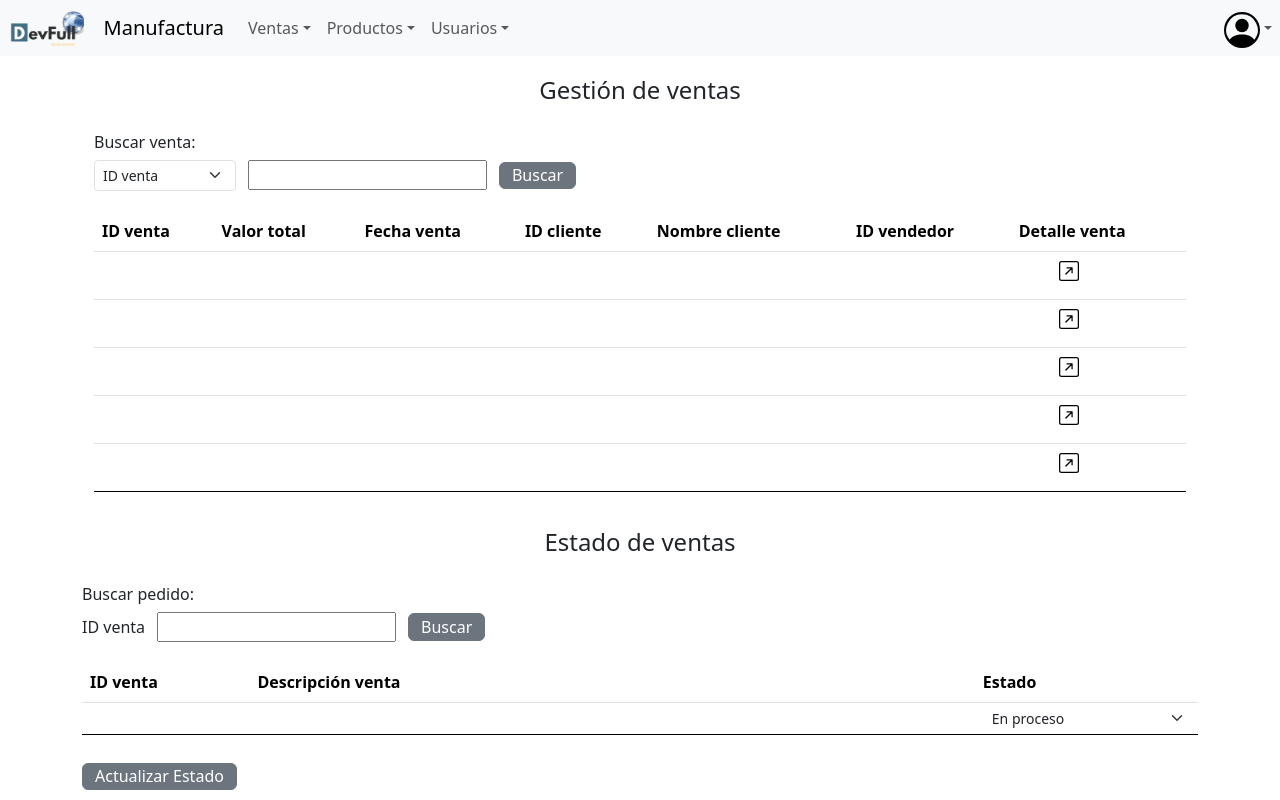
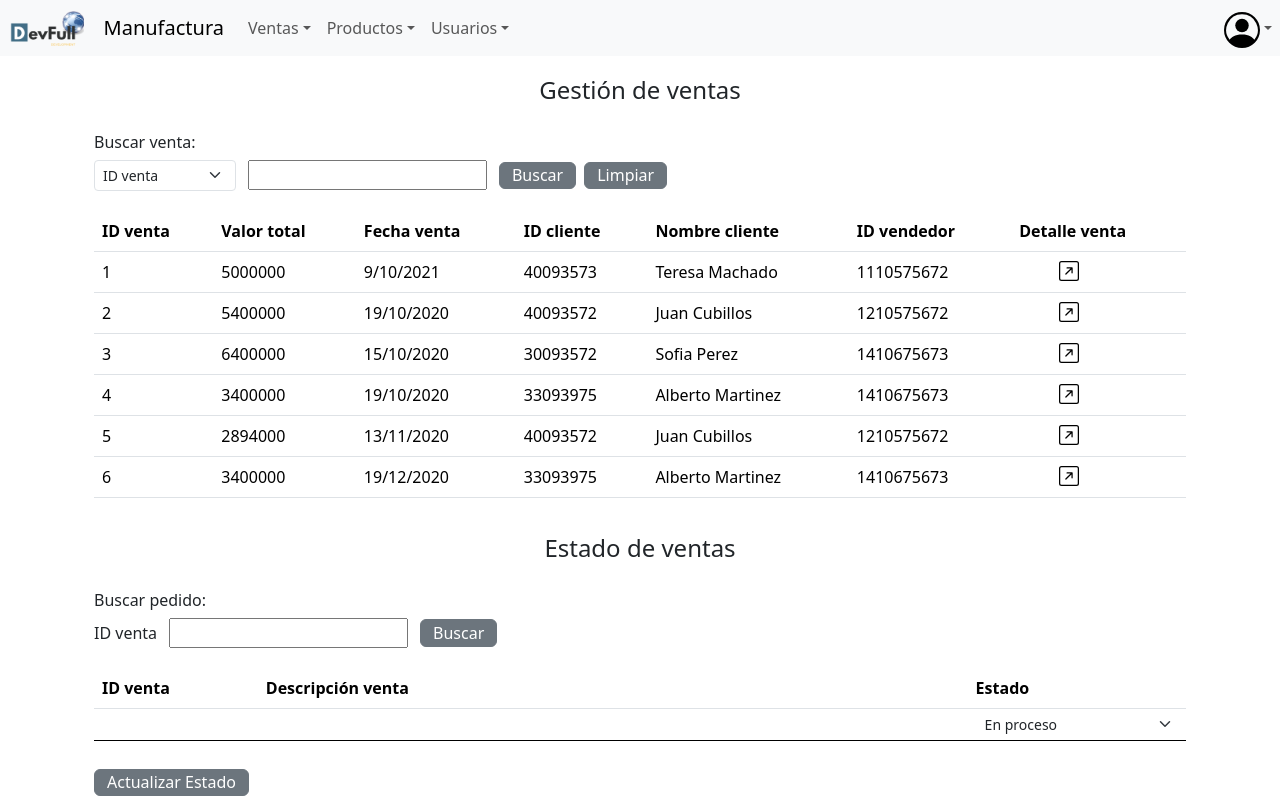
Before and after one commit to MinTic-2021/Manufacture, a React (Create React App) app: page /gven-admin in a window 1280 px wide. Shown: the top 800 px of the page. Built offline with nearby package versions, Linux system fonts and the light colour scheme.

Commit message:
funcionalidad de búsqueda en gestión ventas

```diff
--- a/src/pages/gestion-ventas/GestionVenta.jsx
+++ b/src/pages/gestion-ventas/GestionVenta.jsx
@@ -1,6 +1,41 @@
-import React from 'react'
+import React, { useEffect, useState } from 'react'
+import datos from 'ventas.json';
+import { nanoid } from 'nanoid';
+import { toast } from 'react-toastify';
+import 'react-toastify/dist/ReactToastify.css';
 
 const GestionVenta = () => {
+
+    const [ventas, setVentas] = useState([]);
+    let [busqueda, setBusqueda] = useState('')
+    const [criterio, setCriterio] = useState('idVenta')
+
+    const buscar = () =>{
+        try{
+            const filtro = []
+            if(busqueda === '' || criterio === 'todo'){
+                console.log(ventas)
+                setVentas(ventas)
+            }else{
+                for (let i = 0; i < ventas.length; i++){
+                    console.log(ventas[i])
+                    if(ventas[i][criterio].toLowerCase() === busqueda){
+                        filtro.push(ventas[i])
+                    }
+                }
+                setVentas(filtro)
+            }
+        } catch {
+            toast.error("La búsqueda no se puede realizar")
+        }
+        console.log(criterio,busqueda)
+    }
+
+    useEffect(() => {
+        // obtención datos backend
+        setVentas(datos);
+    }, [])
+
     return (
         <div className="container-sm" style={{paddingBottom: '40px'}}>
             <div className="container-sm">
@@ -9,112 +44,26 @@ const GestionVenta = () => {
                 </h4>
                 <h6>Buscar venta:</h6>
                 <div style={{display: 'flex', justifyContent: 'left', alignItems: 'center'}}>
-                    <select className="form-select form-select-sm" style={{width: '13%'}}>
-                        <option value="id">ID venta</option>
-                        <option value="producto">ID Cliente</option>
-                        <option value="vendedor">Nombre cliente</option>
+                    <select className="form-select form-select-sm" onChange={((e) => {setCriterio(e.target.value)})} style={{width: '13%'}}>
+                        <option value="idVenta">ID venta</option>
+                        <option value="idCliente">ID Cliente</option>
+                        <option value="nombreCliente">Nombre cliente</option>
+                        <option value="idVendedor">ID Vendedor</option>
                         <option value="todo">Mostrar todo</option>
                     </select>
                     <div style={{paddingRight: '12px', paddingLeft: '12px'}}>
-                        <input type="text"/>
+                        <input onChange={((e) => {setBusqueda(e.target.value.toLowerCase())})} type="text"/>
                     </div>
-                    <button type="button" className="btn btn-secondary" style={{paddingTop: '0.8px', paddingBottom: '1px'}}>
+                    <button type="button" onClick={() => {buscar()}} className="btn btn-secondary" style={{paddingTop: '0.8px', paddingBottom: '1px'}}>
                         Buscar
                     </button>
+                    <button type="button" onClick={() => {setVentas(datos)}} className="btn btn-secondary" style={{paddingTop: '0.8px', paddingBottom: '1px', marginLeft: '1vh'}}>
+                        Limpiar
+                    </button>
                 </div>
-                    <div style={{paddingTop: '20px'}}>
-                    <table className="table table-hover" style={{paddingLeft: '50px'}}>
-                        <thead>
-                        <tr>
-                            <th>ID venta</th>
-                            <th>Valor total</th>
-                            <th>Fecha venta</th>
-                            <th>ID cliente</th>
-                            <th>Nombre cliente</th>
-                            <th>ID vendedor</th>
-                            <th>Detalle venta</th>
-                        </tr>
-                        </thead>
-                        <tbody style={{height: '30vh'}}>
-                            <tr style={{height: '5vh'}}>
-                                <td> </td>
-                                <td> </td>
-                                <td> </td>
-                                <td> </td>
-                                <td> </td>
-                                <td> </td>
-                                <td style={{paddingTop: '5px', paddingBottom: '0%'}}>
-                                    <div style={{paddingLeft: '40px', cursor: 'pointer'}}>
-                                        <svg xmlns="http://www.w3.org/2000/svg" width="20" height="20" fill="currentColor" className="bi bi-arrow-up-right-square" viewBox="0 0 16 16">
-                                        <path fillRule="evenodd" d="M15 2a1 1 0 0 0-1-1H2a1 1 0 0 0-1 1v12a1 1 0 0 0 1 1h12a1 1 0 0 0 1-1V2zM0 2a2 2 0 0 1 2-2h12a2 2 0 0 1 2 2v12a2 2 0 0 1-2 2H2a2 2 0 0 1-2-2V2zm5.854 8.803a.5.5 0 1 1-.708-.707L9.243 6H6.475a.5.5 0 1 1 0-1h3.975a.5.5 0 0 1 .5.5v3.975a.5.5 0 1 1-1 0V6.707l-4.096 4.096z"/>
-                                        </svg>
-                                    </div>
-                                </td>
-                            </tr>
-                            <tr style={{height: '5vh'}}>
-                                <td> </td>
-                                <td> </td>
-                                <td> </td>
-                                <td> </td>
-                                <td> </td>
-                                <td> </td>
-                                <td style={{paddingTop: '5px', paddingBottom: '0%'}}>
-                                    <div style={{paddingLeft: '40px', cursor: 'pointer'}}>
-                                        <svg xmlns="http://www.w3.org/2000/svg" width="20" height="20" fill="currentColor" className="bi bi-arrow-up-right-square" viewBox="0 0 16 16">
-                                        <path fillRule="evenodd" d="M15 2a1 1 0 0 0-1-1H2a1 1 0 0 0-1 1v12a1 1 0 0 0 1 1h12a1 1 0 0 0 1-1V2zM0 2a2 2 0 0 1 2-2h12a2 2 0 0 1 2 2v12a2 2 0 0 1-2 2H2a2 2 0 0 1-2-2V2zm5.854 8.803a.5.5 0 1 1-.708-.707L9.243 6H6.475a.5.5 0 1 1 0-1h3.975a.5.5 0 0 1 .5.5v3.975a.5.5 0 1 1-1 0V6.707l-4.096 4.096z"/>
-                                        </svg>
-                                    </div>
-                                </td>
-                            </tr>
-                            <tr style={{height: '5vh'}}>
-                                <td> </td>
-                                <td> </td>
-                                <td> </td>
-                                <td> </td>
-                                <td> </td>
-                                <td> </td>
-                                <td style={{paddingTop: '5px', paddingBottom: '0%'}}>
-                                    <div style={{paddingLeft: '40px', cursor: 'pointer'}}>
-                                        <svg xmlns="http://www.w3.org/2000/svg" width="20" height="20" fill="currentColor" className="bi bi-arrow-up-right-square" viewBox="0 0 16 16">
-                                        <path fillRule="evenodd" d="M15 2a1 1 0 0 0-1-1H2a1 1 0 0 0-1 1v12a1 1 0 0 0 1 1h12a1 1 0 0 0 1-1V2zM0 2a2 2 0 0 1 2-2h12a2 2 0 0 1 2 2v12a2 2 0 0 1-2 2H2a2 2 0 0 1-2-2V2zm5.854 8.803a.5.5 0 1 1-.708-.707L9.243 6H6.475a.5.5 0 1 1 0-1h3.975a.5.5 0 0 1 .5.5v3.975a.5.5 0 1 1-1 0V6.707l-4.096 4.096z"/>
-                                        </svg>
-                                    </div>
-                                </td>
-                            </tr>
-                            <tr style={{height: '5vh'}}>
-                                <td> </td>
-                                <td> </td>
-                                <td> </td>
-                                <td> </td>
-                                <td> </td>
-                                <td> </td>
-                                <td style={{paddingTop: '5px', paddingBottom: '0%'}}>
-                                    <div style={{paddingLeft: '40px', cursor: 'pointer'}}>
-                                        <svg xmlns="http://www.w3.org/2000/svg" width="20" height="20" fill="currentColor" className="bi bi-arrow-up-right-square" viewBox="0 0 16 16">
-                                        <path fillRule="evenodd" d="M15 2a1 1 0 0 0-1-1H2a1 1 0 0 0-1 1v12a1 1 0 0 0 1 1h12a1 1 0 0 0 1-1V2zM0 2a2 2 0 0 1 2-2h12a2 2 0 0 1 2 2v12a2 2 0 0 1-2 2H2a2 2 0 0 1-2-2V2zm5.854 8.803a.5.5 0 1 1-.708-.707L9.243 6H6.475a.5.5 0 1 1 0-1h3.975a.5.5 0 0 1 .5.5v3.975a.5.5 0 1 1-1 0V6.707l-4.096 4.096z"/>
-                                        </svg>
-                                    </div>
-                                </td>
-                            </tr>
-                                <tr style={{borderBottomColor: 'black', height: '5vh'}}>
-                                    <td> </td>
-                                    <td> </td>
-                                    <td> </td>
-                                    <td> </td>
-                                    <td> </td>
-                                    <td> </td>
-                                    <td style={{paddingTop: '5px', paddingBottom: '0%'}}>
-                                        <div style={{paddingLeft: '40px', cursor: 'pointer'}}>
-                                            <svg xmlns="http://www.w3.org/2000/svg" width="20" height="20" fill="currentColor" className="bi bi-arrow-up-right-square" viewBox="0 0 16 16">
-                                            <path fillRule="evenodd" d="M15 2a1 1 0 0 0-1-1H2a1 1 0 0 0-1 1v12a1 1 0 0 0 1 1h12a1 1 0 0 0 1-1V2zM0 2a2 2 0 0 1 2-2h12a2 2 0 0 1 2 2v12a2 2 0 0 1-2 2H2a2 2 0 0 1-2-2V2zm5.854 8.803a.5.5 0 1 1-.708-.707L9.243 6H6.475a.5.5 0 1 1 0-1h3.975a.5.5 0 0 1 .5.5v3.975a.5.5 0 1 1-1 0V6.707l-4.096 4.096z"/>
-                                            </svg>
-                                        </div>
-                                    </td>
-                                </tr>
-                        </tbody>
-                    </table>
-                    </div>
-                </div>
+
+                <Tabla listaVentas={ventas} />
+
                 <h4 style={{paddingBottom: '20px', paddingTop: '20px', display: 'flex', justifyContent: 'center'}}>
                     Estado de ventas
                 </h4>
@@ -157,10 +106,59 @@ const GestionVenta = () => {
                         Actualizar Estado
                     </button>
                 </div>
-
             </div>
-
+        </div>
     )
 }
 
-export default GestionVenta;
+export default GestionVenta
+
+const Tabla = ({listaVentas})  => {
+
+    const [reloadInfo, setReloadInfo] = useState(false)
+
+
+    useEffect(() => {
+        setReloadInfo(false)
+    }, [reloadInfo])
+
+    return (
+        <div style={{paddingTop: '20px'}}>
+            <table className="table table-hover" style={{paddingLeft: '50px'}}>
+                <thead>
+                    <tr>
+                        <th>ID venta</th>
+                        <th>Valor total</th>
+                        <th>Fecha venta</th>
+                        <th>ID cliente</th>
+                        <th>Nombre cliente</th>
+                        <th>ID vendedor</th>
+                        <th>Detalle venta</th>
+                    </tr>
+                </thead>
+                <tbody style={{height: '20vh'}}>
+                    {listaVentas.map((ventas) => {
+                        return(
+                            <tr style={{height: '5vh'}} key={nanoid()}>
+                                <td>{ventas.idVenta}</td>
+                                <td>{ventas.valorTotal}</td>
+                                <td>{ventas.fechaVenta}</td>
+                                <td>{ventas.idCliente}</td>
+                                <td>{ventas.nombreCliente}</td>
+                                <td>{ventas.idVendedor}</td>
+                                <td style={{paddingTop: '5px', paddingBottom: '0%'}}>
+                                    <div style={{paddingLeft: '40px'}}>
+                                        <svg xmlns="http://www.w3.org/2000/svg" width="20" height="20" fill="currentColor" className="bi bi-arrow-up-right-square" viewBox="0 0 16 16" style={{cursor: 'pointer'}}>
+                                        <path fillRule="evenodd" d="M15 2a1 1 0 0 0-1-1H2a1 1 0 0 0-1 1v12a1 1 0 0 0 1 1h12a1 1 0 0 0 1-1V2zM0 2a2 2 0 0 1 2-2h12a2 2 0 0 1 2 2v12a2 2 0 0 1-2 2H2a2 2 0 0 1-2-2V2zm5.854 8.803a.5.5 0 1 1-.708-.707L9.243 6H6.475a.5.5 0 1 1 0-1h3.975a.5.5 0 0 1 .5.5v3.975a.5.5 0 1 1-1 0V6.707l-4.096 4.096z"/>
+                                        </svg>
+                                    </div>
+                                </td>
+                            </tr>
+                        )}
+                    )}
+                </tbody>
+            </table>
+
+        </div>
+    )
+}
--- /dev/null
+++ b/src/ventas.json
@@ -0,0 +1,50 @@
+[
+    {
+        "idVenta": "1",
+        "valorTotal": "5000000",
+        "fechaVenta": "9/10/2021",
+        "idCliente": "40093573",
+        "nombreCliente": "Teresa Machado",
+        "idVendedor": "1110575672"
+    },
+    {
+        "idVenta": "2",
+        "valorTotal": "5400000",
+        "fechaVenta": "19/10/2020",
+        "idCliente": "40093572",
+        "nombreCliente": "Juan Cubillos",
+        "idVendedor": "1210575672"
+    },
+    {
+        "idVenta": "3",
+        "valorTotal": "6400000",
+        "fechaVenta": "15/10/2020",
+        "idCliente": "30093572",
+        "nombreCliente": "Sofia Perez",
+        "idVendedor": "1410675673"
+    },
+    {
+        "idVenta": "4",
+        "valorTotal": "3400000",
+        "fechaVenta": "19/10/2020",
+        "idCliente": "33093975",
+        "nombreCliente": "Alberto Martinez",
+        "idVendedor": "1410675673"
+    },
+    {
+        "idVenta": "5",
+        "valorTotal": "2894000",
+        "fechaVenta": "13/11/2020",
+        "idCliente": "40093572",
+        "nombreCliente": "Juan Cubillos",
+        "idVendedor": "1210575672"
+    },
+    {
+        "idVenta": "6",
+        "valorTotal": "3400000",
+        "fechaVenta": "19/12/2020",
+        "idCliente": "33093975",
+        "nombreCliente": "Alberto Martinez",
+        "idVendedor": "1410675673"
+    }
+]
```
Also changed, not shown: src/pages/gestion-ventas/NuevaVenta.jsx (+13 -11 lines).
